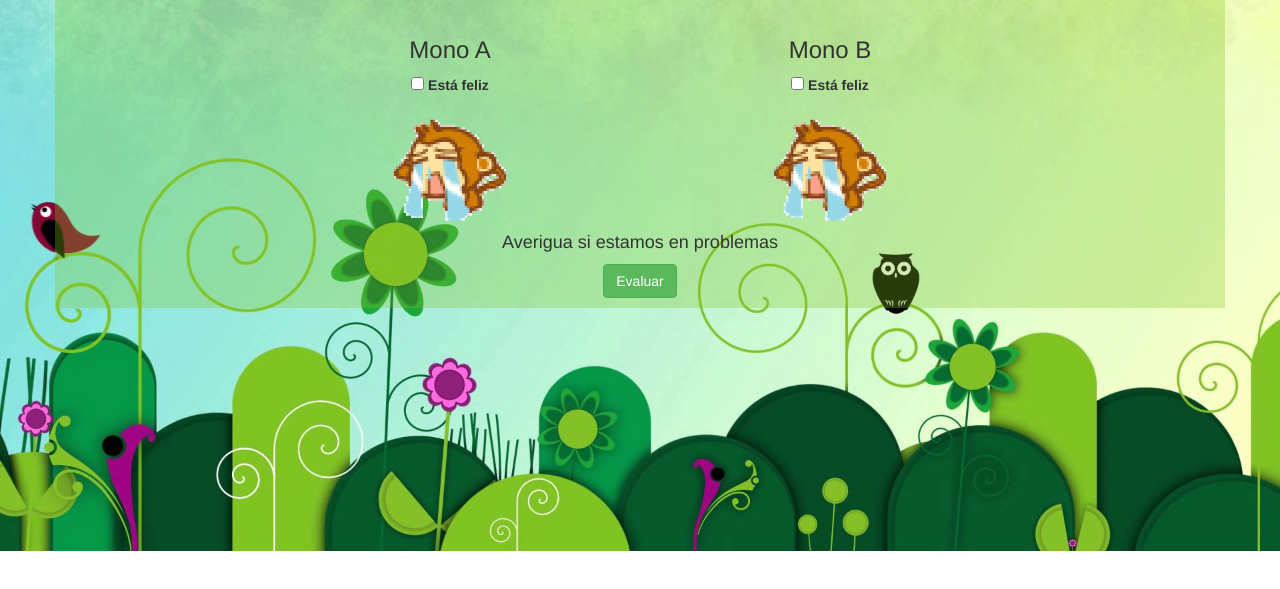
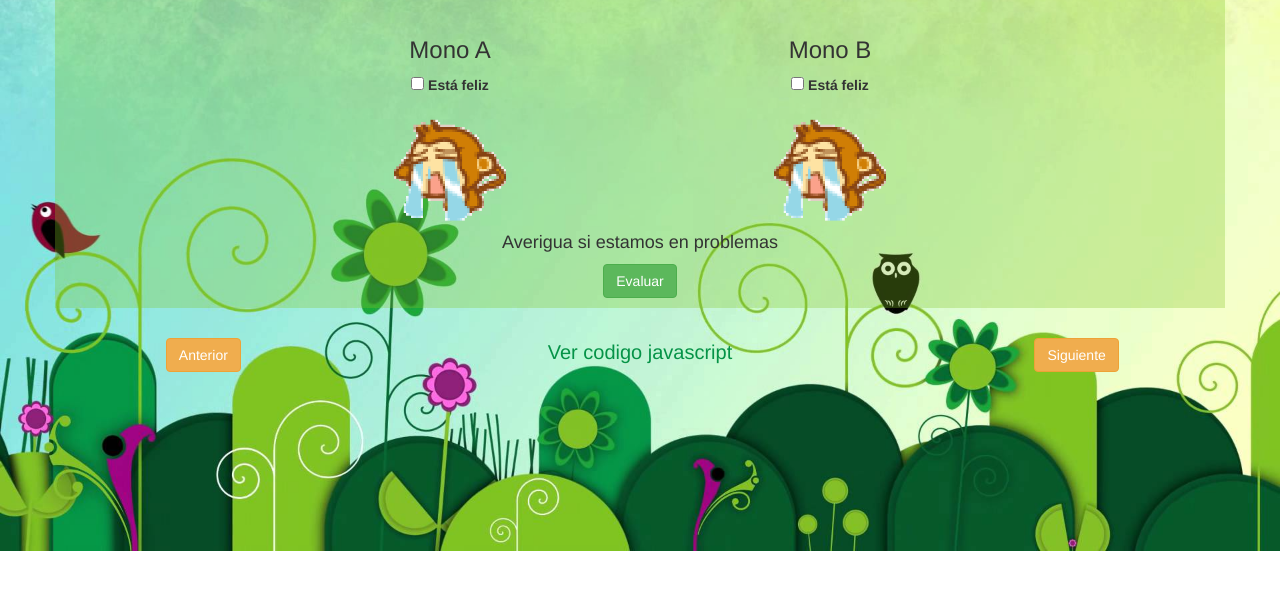
Before and after one commit to ZareMendozaC/JSparte2-ejercicio3, a plain HTML site: page index.html in a window 1280 px wide. Shown: the part 119-708 px from the top of the page. Drawn offline with Linux system fonts and the light colour scheme.

Commit message:
adding navigation

```diff
--- a/css/main.css
+++ b/css/main.css
@@ -35,3 +35,19 @@ body{
 .respuesta .btn{
 	background-color: #80c421;
 }
+
+.navegacion {
+	margin-top: 30px;
+}
+.navegacion a{
+	text-decoration: none;
+}
+.navegacion .micode{
+	color: white;
+	color: #059347;
+	font-size: 20px;
+}
+.navegacion .micode:hover{
+	color: yellow;
+	font-size: 20px;
+}
--- a/index.html
+++ b/index.html
@@ -2,7 +2,7 @@
 <html lang="en">
 <head>
 	<meta charset="UTF-8">
-	<title>¿Qué día es hoy?</title>
+	<title>Monkey Trouble</title>
 	<meta name="viewport" content="width=device-width, user-scalable=no, initial-scale=1.0, maximum-scale=1.0, minimum-scale=1.0">
 	<link rel="stylesheet icon" href="favicon.ico">
 	<link rel="stylesheet" type="text/css" href="css/animate.css">
@@ -48,5 +48,19 @@
 		</div>
 	</div>
 </body>
+<footer>
+	<div class="row navegacion">
+		<div class="col-md-4 col-xs-4 text-center anterior">
+		<a type="button" class="btn btn-warning">Anterior</a>
+		</div>
+		<div class="col-md-4 col-xs-4 text-center codigo">
+			<a class="micode" href="https://github.com/ZareMendozaC/JSparte2-ejercicio3/blob/master/main.js">Ver codigo javascript</a>
+
+		</div>
+		<div class="col-md-4 col-xs-4 text-center siguiente">
+			<a type="button" class="btn btn-warning"  href="https://zaremendozac.github.io/JSparte2-ejercicio4/">Siguiente</a>
+		</div>
+	</div>
+</footer>
 <script type="text/javascript" src="main.js"></script>
 </html>
```
Also changed, not shown: 1 other file.
